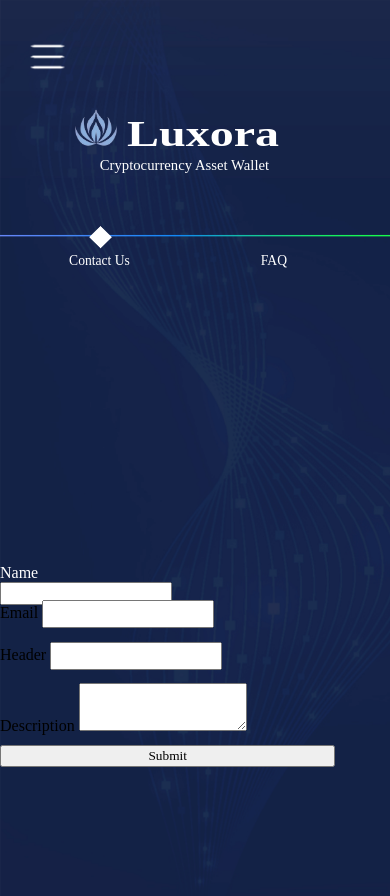
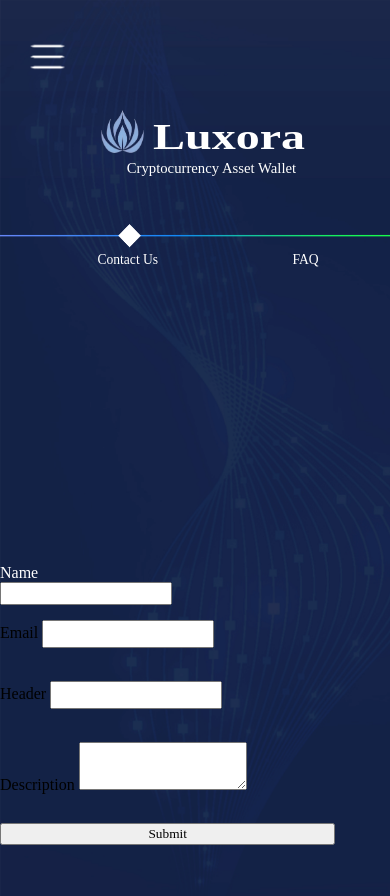
Before and after one commit to peterkim2014/LuxChain-Waitlist, a Flask app: template flask_app/templates/mobile.contact.html in a window 390 px wide. Run offline with Flask 3, Linux system fonts and the light colour scheme; the template is opened without the code that fills it, so the values that code supplies are empty.

Commit message:
updated mobile

```diff
--- a/flask_app/static/css/mobile.contact.css
+++ b/flask_app/static/css/mobile.contact.css
@@ -34,16 +34,16 @@ html{
                     } .mobile-nav-box {
                             width: 5.5%;
                             height: 33%;
-                            margin-left: 21.5%;
-                            margin-top: 2%;
+                            margin-left: 28.5%;
+                            margin-top: 1%;
                         }.mobile-nav-bar-links {
                             padding-top: 1%;
                             display: flex;
                             justify-content: space-evenly;
                             font-size: 0.85em;
                             color: white;
-                            gap: 1vw;
-                            margin-left: -14%;
+                            gap: 10vw;
+                            margin-left: 0.5%;
                             } .mobile-nav-bar-links > a {
                                 display: flex;
         } .mobile-body-intro-about {
@@ -58,21 +58,22 @@ html{
                 width: 80%;
                 height: 70%;
                 padding-top: 9%;
-                margin-left: 18%;
+                margin-left: 32%;
                 } .mobile-body-intro-about-title-logo {
                     width: 17%;
-                    height: 80%;
+                    height: 90%;
                     } .mobile-body-intro-about-title > h2 {
                         margin-left: 2%;
                         font-size: 3em;
                         font-family: code light;
                         color: white;
                         transform: scale(1, 0.75);
+                        margin-top: 1%;
                         } .mobile-about-slogan {
                             color: white;
                             font-family: garet;
                             font-size: 0.92em;
-                            margin-left: -1%;
+                            margin-left: 13.5%;
                             /* padding-bottom: %; */
                             height: 100%;
                             margin-top: -1%;
@@ -88,7 +89,7 @@ html{
                     width: 90%;
                     height: 10%;
                     flex-direction: column;
-                    gap: 5vw;
+                    gap: 10vw;
                     } .form-name {
                         width: 20%;
                         height: 30%;
```
